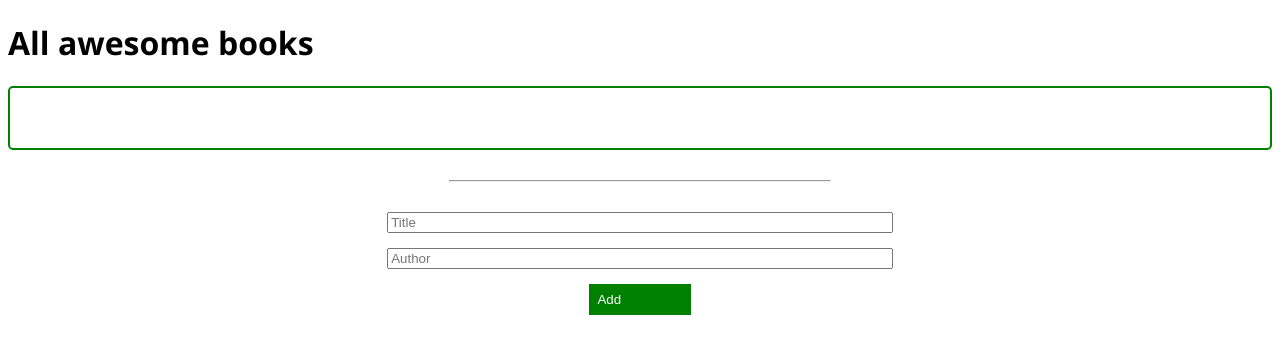
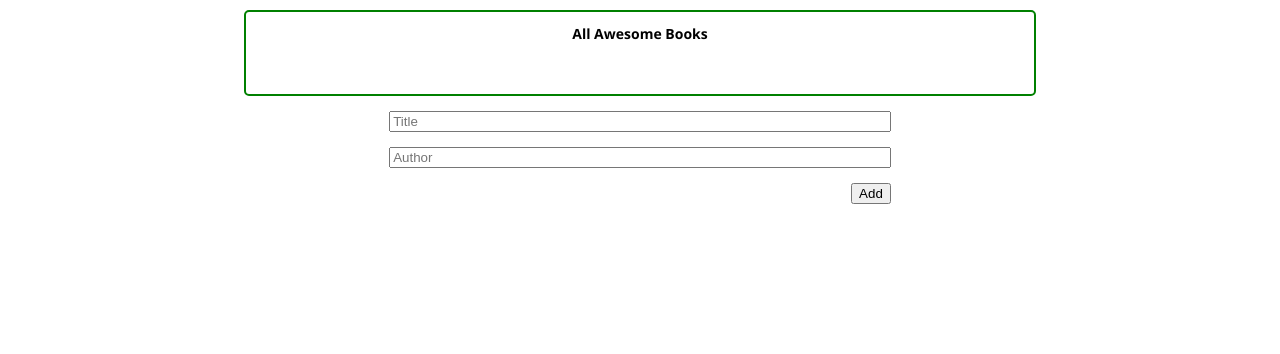
Before and after one commit to braincee/Awesome-Books, a website: page index.html in a window 1280 px wide. Drawn offline with Linux system fonts and the light colour scheme.

Commit message:
Add styles to Awesome Books

```diff
--- a/features/features.js
+++ b/features/features.js
@@ -57,7 +57,7 @@ class DisplayPage {
     const authorSection = document.createElement('div');
     authorSection.className = 'author-name';
     const span = document.createElement('span');
-    span.textContent = 'By';
+    span.textContent = 'by';
     const bookTitle = document.createElement('h6');
     bookTitle.className = 'title';
     const bookAuthor = document.createElement('h6');
--- a/index.html
+++ b/index.html
@@ -10,12 +10,13 @@
   <body>
     <main>
       <div>
-        <h1>All awesome books</h1>
         <section class="container">
-          <div class="lib-catalogue"></div>
+          <h1>All Awesome Books</h1>
+          <div class="lib-catalogue">
+
+          </div>
         </section>
-        <hr />
-        <section>
+        <section class="form-container">
           <form action="#" method="Post" class="form-input">
             <input type="text" name="title" placeholder="Title" />
             <input type="text" name="author" placeholder="Author" />
--- a/style.css
+++ b/style.css
@@ -7,10 +7,18 @@ main {
 }
 
 .container {
+  display: flex;
+  flex-direction: column;
   border: solid 2px #008000;
   border-radius: 5px;
   margin: 10px auto;
-  padding: 15px;
+  padding: 0 15px;
+  gap: 10px;
+  width: 60%;
+}
+
+#add-button {
+  width: 50px;
 }
 
 .container h1 {
@@ -30,18 +38,6 @@ form {
   gap: 15px;
 }
 
-#add-btn {
-  display: flex;
-  align-self: flex-end;
-  outline: none;
-  border: none;
-  width: 20%;
-  margin: 0 auto;
-  padding: 8px;
-  color: #fff;
-  background-color: #008000;
-}
-
 .btn-remove {
   color: white;
   background-color: red;
@@ -57,11 +53,17 @@ form {
   padding: 15px;
 }
 
+.form-container {
+  display: flex;
+  flex-direction: column;
+  align-items: center;
+  padding: 5px;
+}
+
 .single-book {
   display: flex;
   justify-content: space-between;
   padding: 10px;
-  align-items: center;
 }
 
 .title,
@@ -77,9 +79,7 @@ form {
   font-weight: 600;
 }
 
-hr {
-  width: 30%;
-  margin: 30px auto;
-  color: gray;
-  font-weight: 900;
+.form-input button {
+  display: flex;
+  align-self: flex-end;
 }
```
